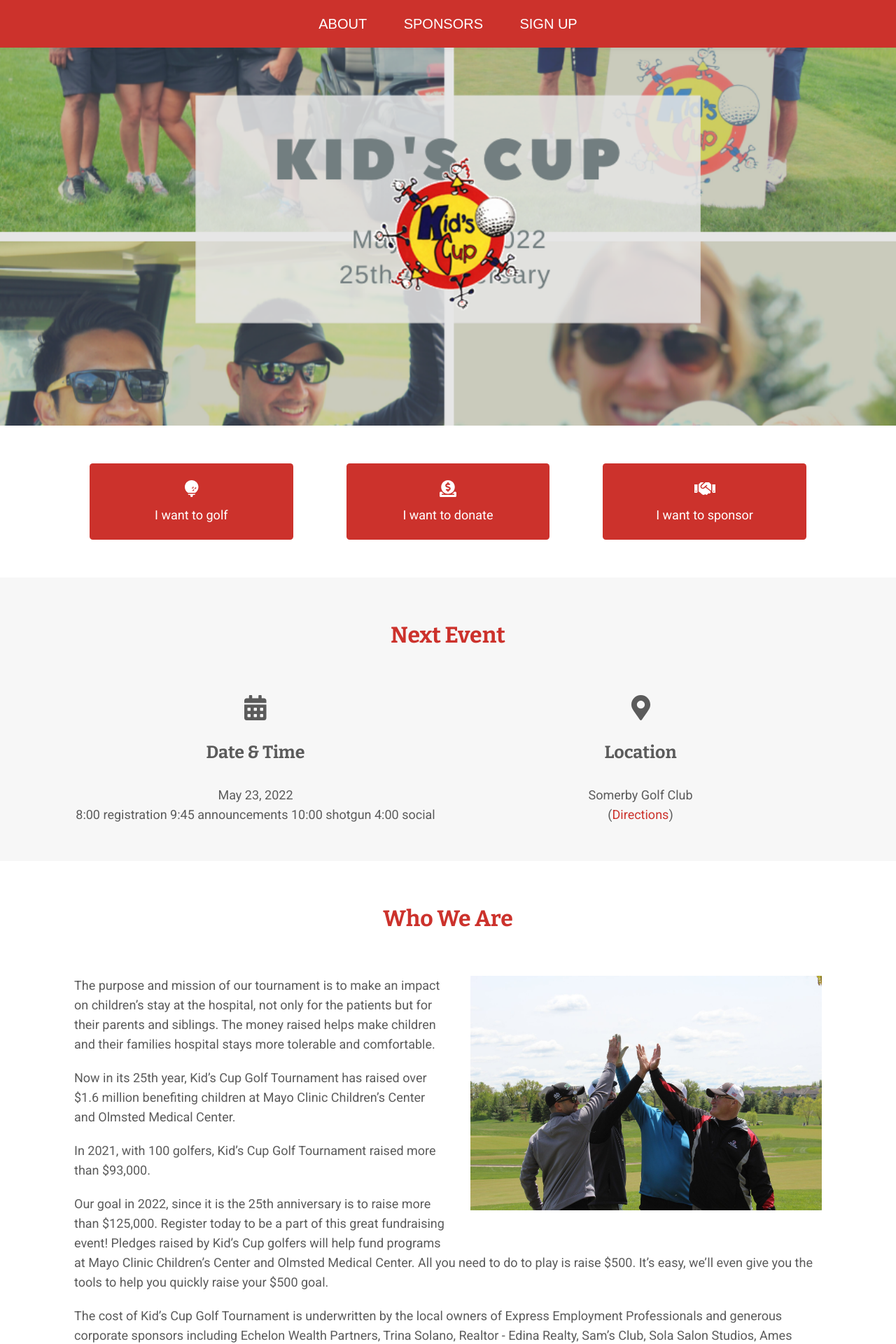
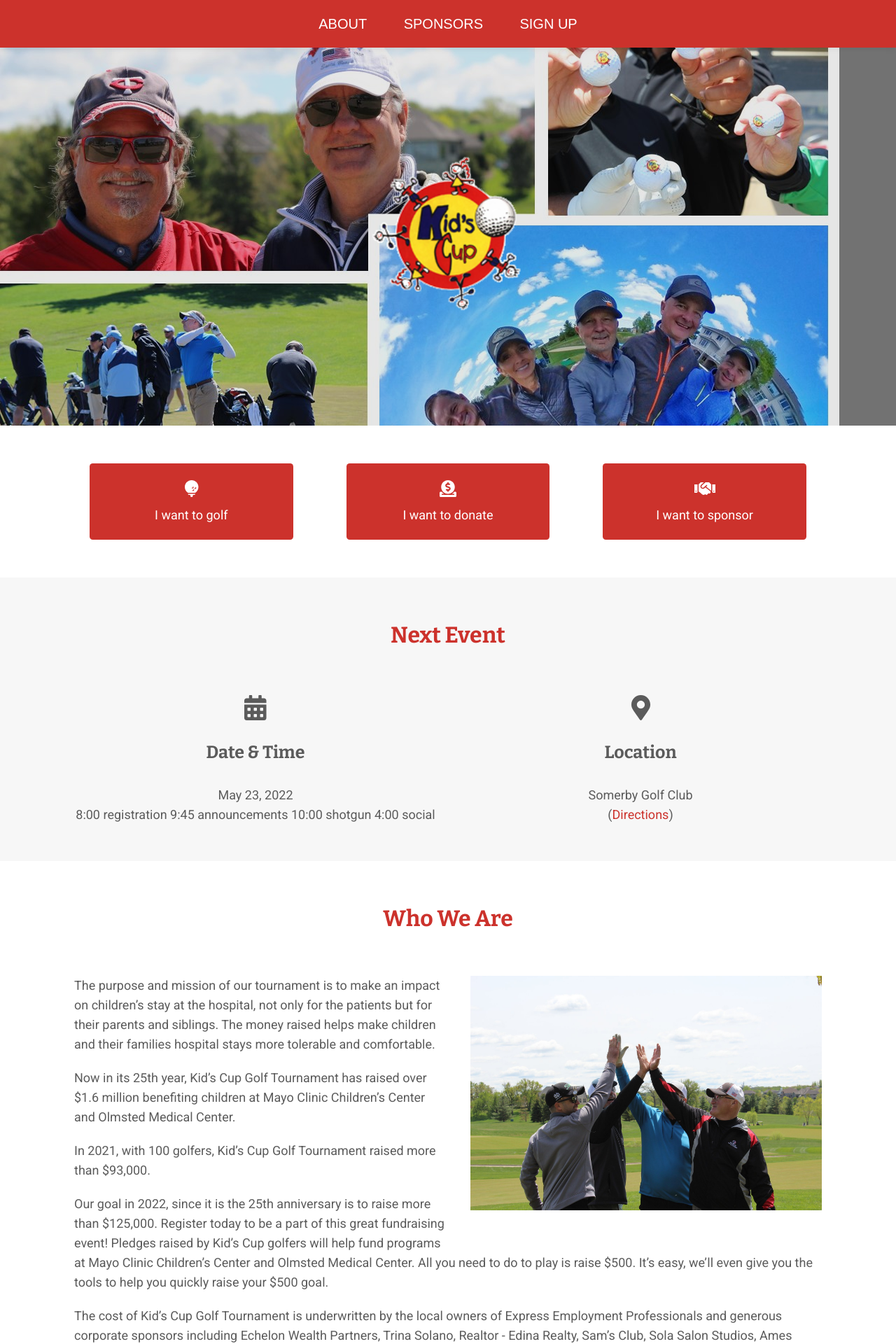
Before and after one commit to kidscuprochester/kidscuprochester.github.io, a Jekyll site: the page built from index.md, in a window 1280 px wide. Shown: the top 1920 px of the page at 70% size. Built offline with Jekyll 4.4.1, drawn with Linux system fonts in a browser that asks for light colours; nearby versions of some CDN libraries.

Commit message:
Updated Config

```diff
--- a/_config.yml
+++ b/_config.yml
@@ -16,7 +16,7 @@ markdown: kramdown
 plugins:
 - jekyll-feed
 intro:
-  image: "/uploads/Gray%20Summer%20Kids%20Fun%20Memories%20Facebook%20Post-4ebeb6.png"
+  image: "/uploads/web%20header.2.jpg"
 quick_actions:
   want_to_golf:
     button_text: I want to golf
```
